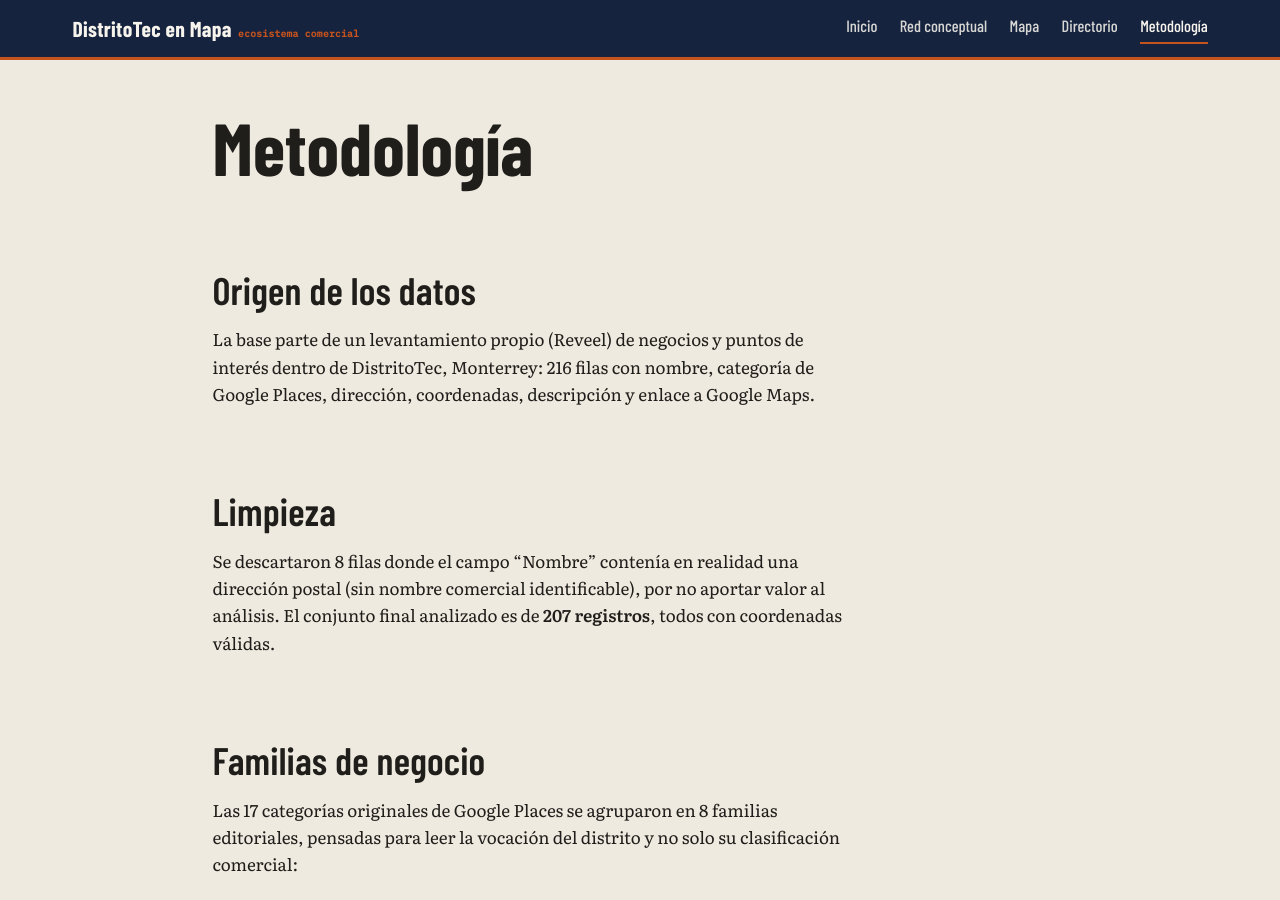
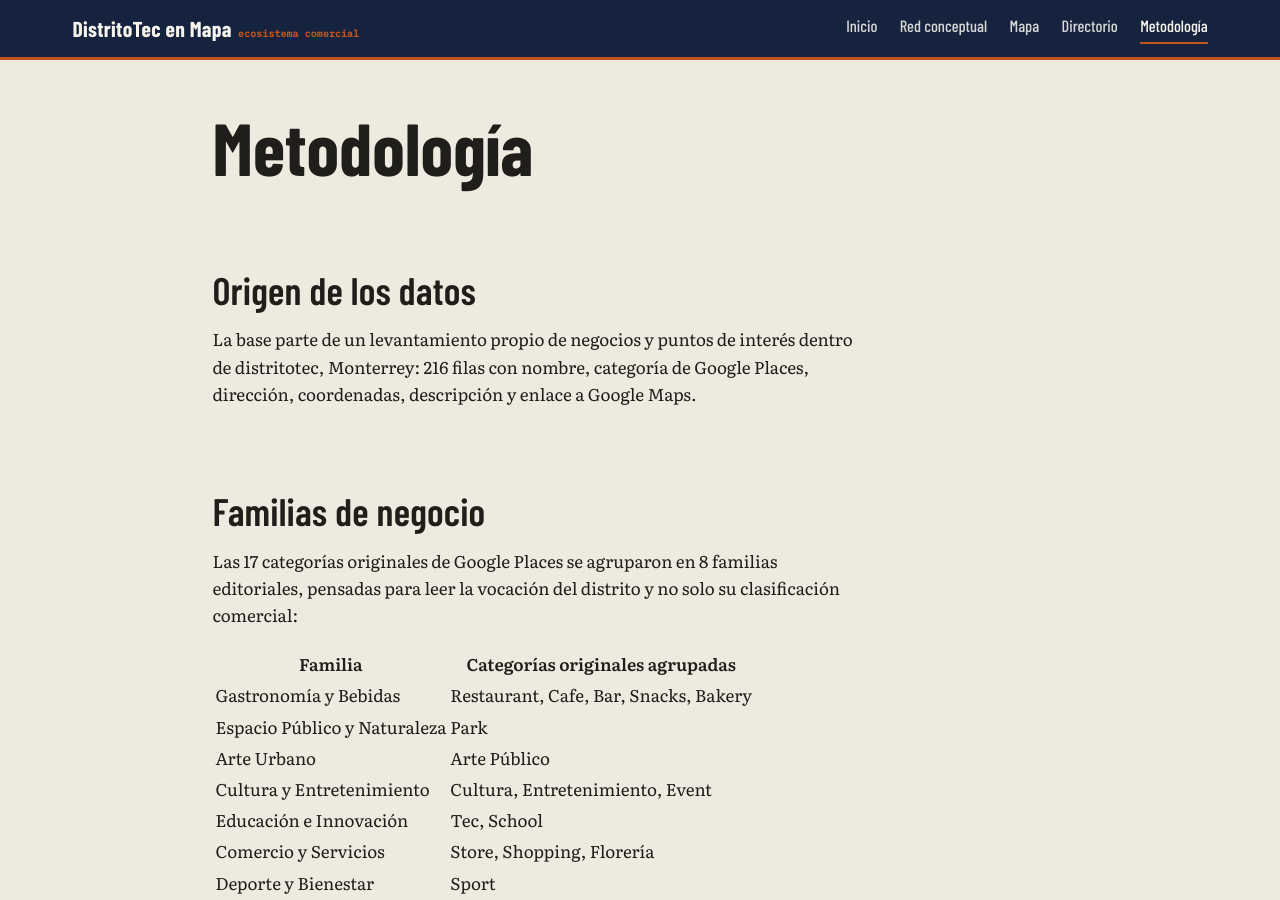
Before and after one commit to dudistritotec/negocios_locales, a Jekyll site: the page built from metodologia.md, in a window 1280 px wide and 900 px high. Built offline with Jekyll 4.4.1, drawn with Linux system fonts in a browser that asks for light colours; some of the changed text lies outside the part shown.

Commit message:
cambios contenido

```diff
--- a/metodologia.md
+++ b/metodologia.md
@@ -8,11 +8,7 @@ permalink: /metodologia/
 
 ## Origen de los datos
 
-La base parte de un levantamiento propio (Reveel) de negocios y puntos de interés dentro de DistritoTec, Monterrey: 216 filas con nombre, categoría de Google Places, dirección, coordenadas, descripción y enlace a Google Maps.
-
-## Limpieza
-
-Se descartaron 8 filas donde el campo "Nombre" contenía en realidad una dirección postal (sin nombre comercial identificable), por no aportar valor al análisis. El conjunto final analizado es de **207 registros**, todos con coordenadas válidas.
+La base parte de un levantamiento propio de negocios y puntos de interés dentro de distritotec, Monterrey: 216 filas con nombre, categoría de Google Places, dirección, coordenadas, descripción y enlace a Google Maps.
 
 ## Familias de negocio
 
@@ -45,11 +41,4 @@ La red conceptual (inspirada en los mapas de códigos de software de análisis c
 
 El tamaño de cada nodo es proporcional al número de negocios que agrupa.
 
-## Herramientas
-
-- Procesamiento de datos: Python (openpyxl).
-- Red conceptual: [vis-network](https://visjs.github.io/vis-network/).
-- Mapa: [Leaflet](https://leafletjs.com/) con teselas de CARTO.
-- Sitio: Jekyll, listo para publicarse con GitHub Pages.
-
 </main>
```
Also changed, not shown: index.md (+1 -1 lines).
